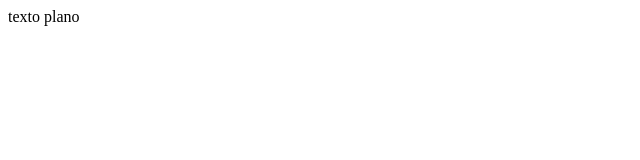
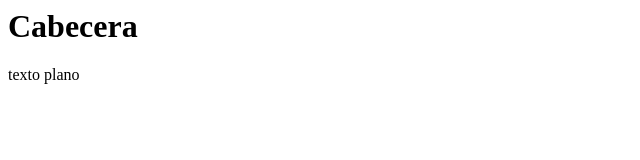
Before and after one commit to Gustavo87/CursoGit, a plain HTML site: page index.html in a window 1280 px wide. Shown: the whole page, without its empty margins (0-640 px from the left). Drawn offline with Linux system fonts and the light colour scheme.

Commit message:
Commit a deve

```diff
--- a/index.html
+++ b/index.html
@@ -1,4 +1,7 @@
 <html>
 <head></head>
-<body>texto plano</body>
+<body>
+    <h1>Cabecera</h1>
+    texto plano
+</body>
 </html>
```
